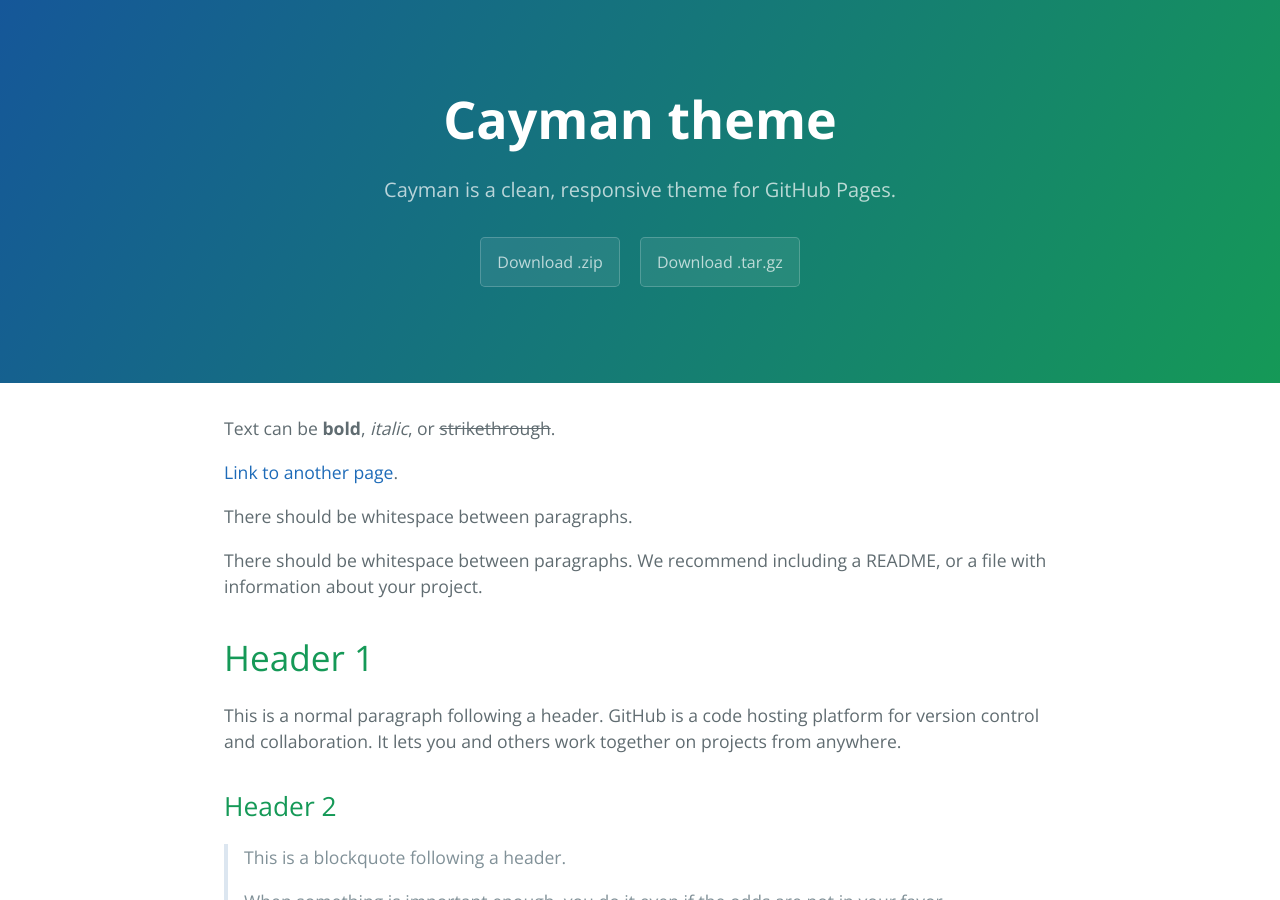
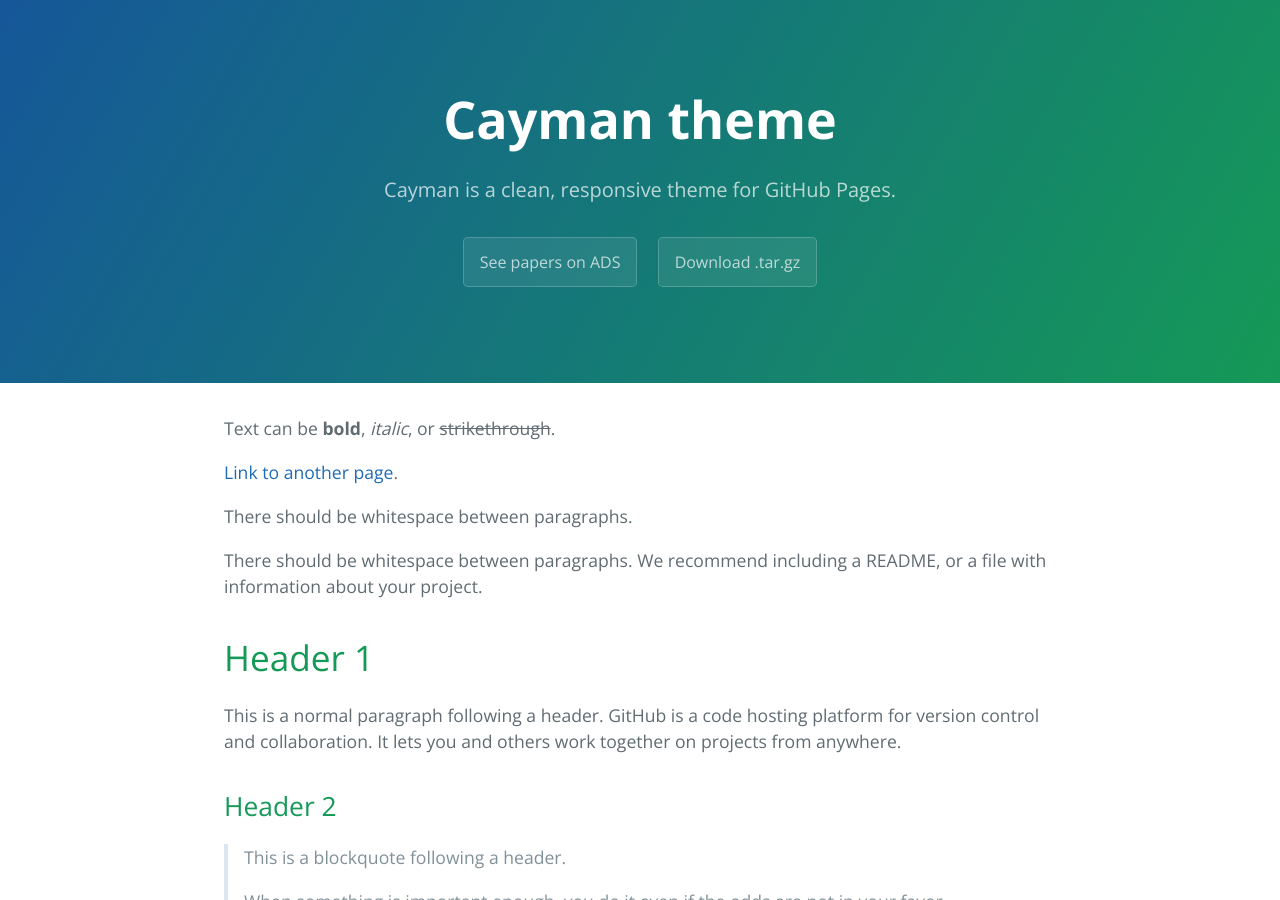
Before and after one commit to ajustesen/ajustesen.github.io, a Jekyll site: the page built from index.md, in a window 1280 px wide and 900 px high. Built offline with Jekyll 4.4.1, drawn with Linux system fonts in a browser that asks for light colours.

Commit message:
change download button

```diff
--- a/_layouts/default.html
+++ b/_layouts/default.html
@@ -29,7 +29,7 @@
         <a href="{{ site.github.repository_url }}" class="btn">View on GitHub</a>
       {% endif %}
       {% if site.show_downloads %}
-        <a href="{{ site.github.zip_url }}" class="btn">Download .zip</a>
+        <a href="http://adsabs.harvard.edu/cgi-bin/nph-abs_connect?return_req=no_params&author=Justesen,%20A.%20B.&sort=NDATE" class="btn">See papers on ADS</a>
         <a href="{{ site.github.tar_url }}" class="btn">Download .tar.gz</a>
       {% endif %}
     </header>
```
